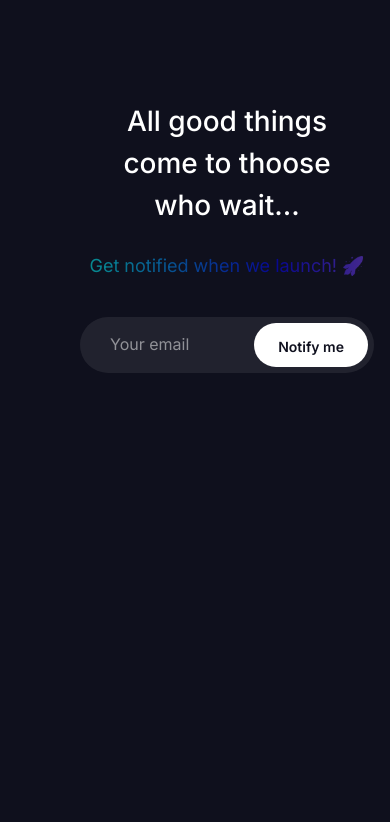
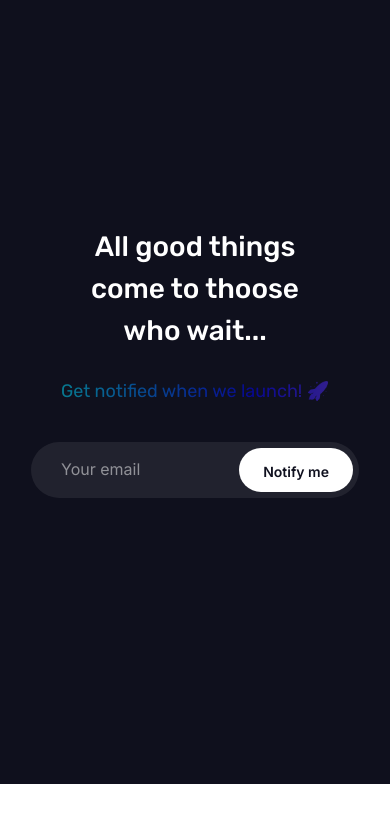
Before and after one commit to OlenaIvchenko/coomig-soon, a plain HTML site: page index.html in a window 390 px wide. Shown: the part 60-882 px from the top of the page. After the commit the page ends 844 px from the top, so only its background shows below. Drawn offline with Linux system fonts and the light colour scheme.

Commit message:
fix :bug:

```diff
--- a/index.html
+++ b/index.html
@@ -16,17 +16,13 @@
       <main class="main-wrapper main">
         <h1 class="main__title title">All good things come to thoose who wait...</h1>
         <p class="main__subtitle subtitle">Get notified when we launch! 🚀</p>
-            <div class="email">
-            <input
-              class="input email__input"
-              type="email"
-              placeholder="Your email"
-              minlength="5"
-              maxlength="40"
-              required
-            >
+            <form class="email_form email">
+            <input class="form__input input"
+                  type="email"
+                  placeholder="Your email"
+                  required>
             <button class="button email__button" type="button">Notify me</button>
-            </div>
+            </form>
       </main>
 </body>
 </html>
--- a/style.css
+++ b/style.css
@@ -14,7 +14,7 @@
 --subtitle-color: #D2D2D2E5;
 --placeholder-color: #FFFFFF80;
 --email-bg: #FFFFFF14;
---email-box-shadow-color: rgba(255, 255, 255, 0.05);
+--email-box-shadow-color: #FFFFFF0D;
 --button-hover-color: #5300C9;
 --box-shadow-color: #B384F5;
 --button-text-color: #0F101E;
@@ -188,6 +188,7 @@ to {
     font-size: 1.6rem;
     line-height: 150%;
     color: var(--placeholder-color);
+    text-align: left;
   }
 
   .input:active,
@@ -223,23 +224,25 @@ to {
   }
 
 
-  @media screen and (max-width: 1100px) {
+  @media screen and (max-width: 850px) {
 
     body {
       background: url(BGmobile.png) no-repeat center center fixed;
       background-size: cover;
       height: 100vh;
       width: 100vw;
-      display: flex;
-      flex-direction: column;
-      justify-content: flex-start;
-      align-items: center;
-      padding: 0 16px;
-      margin-top: 160px;
    }
   }
 
   @media screen and (max-width:530px) {
+
+    body, optgroup, option, select, textarea {
+      font-family: 'Rubik', sans-serif;
+  }
+
+    .body {
+      margin-top: 160px;
+    }
 
     .header {
       top: 30px;
@@ -252,17 +255,17 @@ to {
       display: flex;
       flex-direction: column;
       justify-content: center;
-      align-items: center;
+      align-self: center;
     }
 
+    .main-wrapper {
+      padding: 0px 16px;
+
+  }
     .title {
       font-weight: 500;
       font-size: 2.8rem;
       text-align: center;
-    }
-
-    .title .subtitle {
-        font-family: 'Rubik' sans-serif;
     }
 
     .main__title {
```
